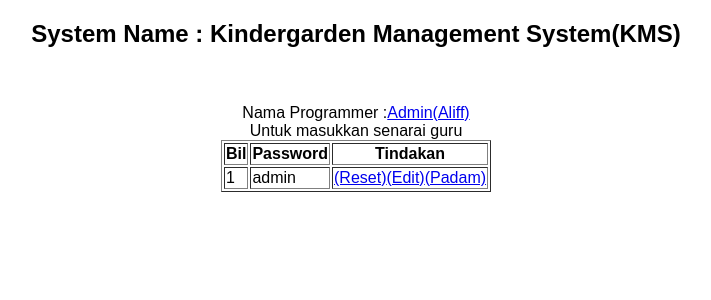
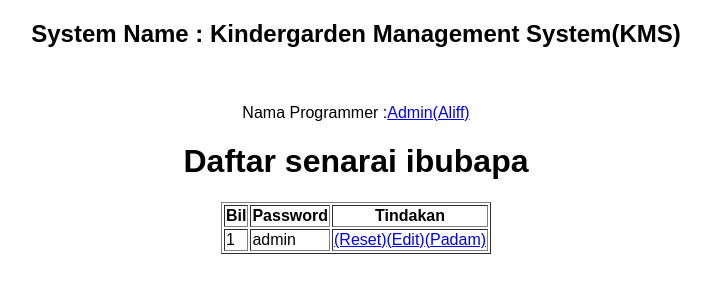
Before and after one commit to mhmdaliff/KindergartenManagementSystem, a PHP site: page /Admin/index.php in a window 1280 px wide. Shown: the top 300 px of the page, without its empty margins (284-995 px from the left). Run offline with PHP 8.4, Linux system fonts and the light colour scheme.

Commit message:
try edit index

```diff
--- a/Admin/index.php
+++ b/Admin/index.php
@@ -13,8 +13,8 @@
     <center>
         <h2>System Name : Kindergarden Management System(KMS)</h2><br>
         <br>Nama Programmer :<a href="admin/">Admin(Aliff)</a>
-        <br>Untuk masukkan senarai guru
 
+        <h1>Daftar senarai ibubapa</h1>
         <table border="1">
             <tr>
                 <th>Bil</th>
```
